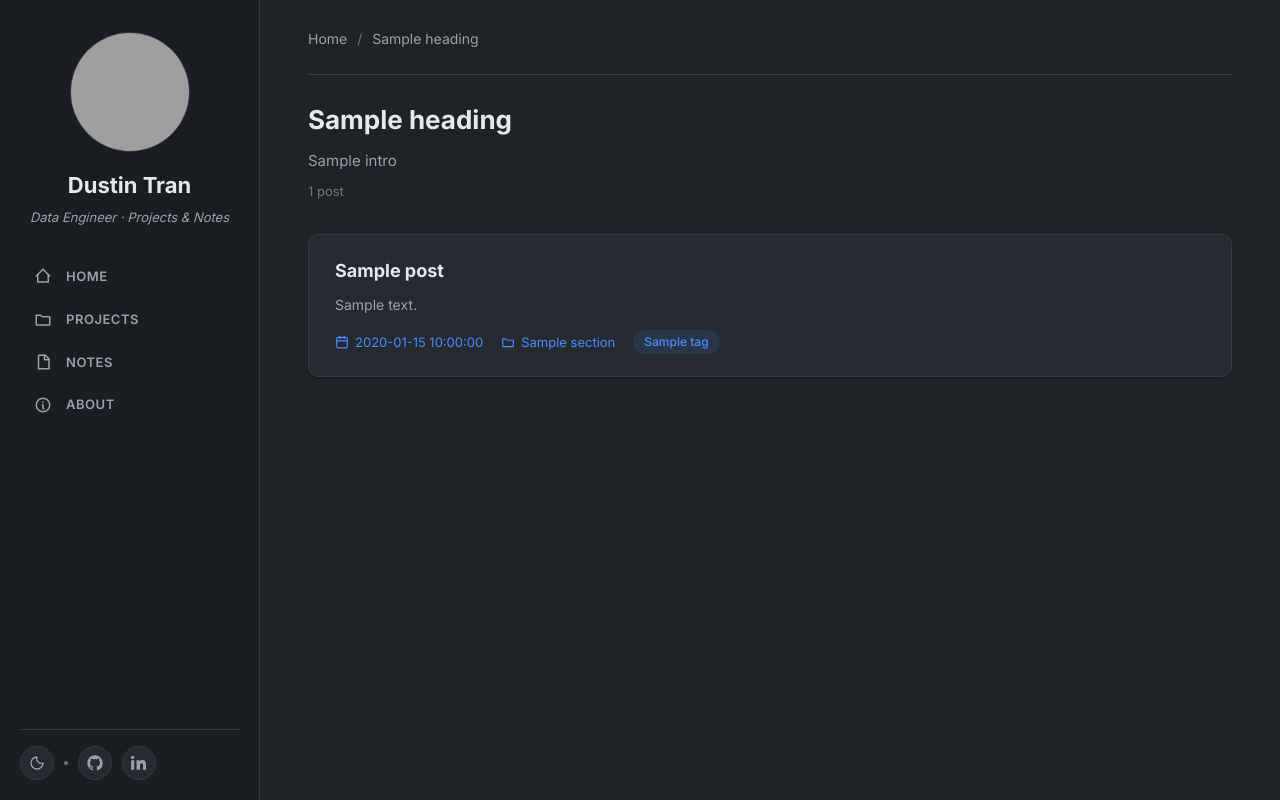
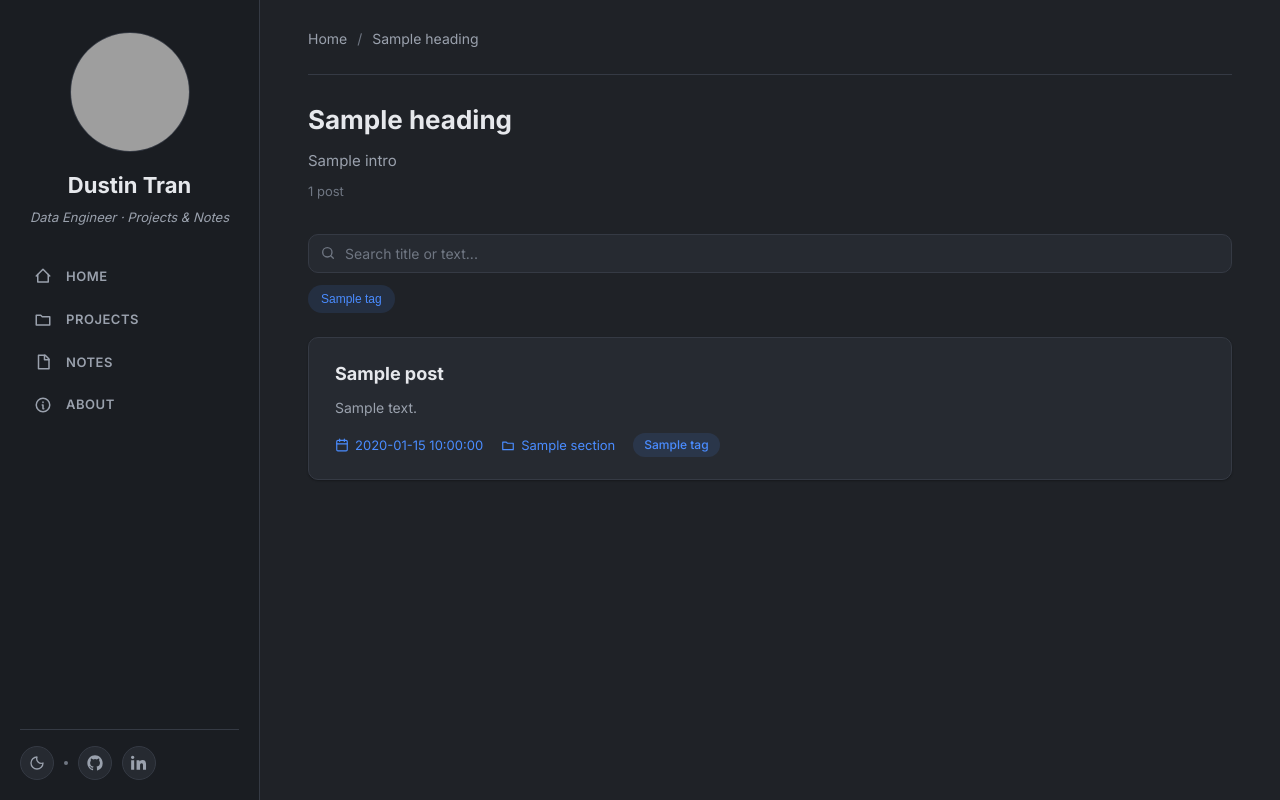
Before and after one commit to dustint121/Portfolio-Website, a Flask app: template templates/section.html in a window 1280 px wide. Run offline with Flask 3, Linux system fonts and the light colour scheme; the template is opened without the code that fills it: most values are stand-ins (such as "Sample title", 1, 10 or a date in 2020); grey boxes are pictures that could not be loaded.

Commit message:
Added search bar functionality

```diff
--- a/app.py
+++ b/app.py
@@ -155,18 +155,40 @@ def resume():
 @app.route("/favicon.ico")
 def favicon():
     # Serve the browser-tab icon straight from the local "assets" folder.
-    if not os.path.isfile(os.path.join(FAVICON_DIR, FAVICON_FILENAME)):
+    favicon_path = os.path.join(FAVICON_DIR, FAVICON_FILENAME)  # str
+    if not os.path.isfile(favicon_path):
         abort(404)
-    return send_from_directory(
+    resp = send_from_directory(
         FAVICON_DIR, FAVICON_FILENAME, mimetype="image/vnd.microsoft.icon"
     )
+    # Cache for a long time once a browser does pick it up correctly.
+    # Chrome caches favicons very aggressively and sometimes ignores a
+    # fresh fetch entirely; the cache-busting "v" query param on the
+    # <link> tag (see inject_globals + base.html) is what actually forces
+    # a refetch when the file changes, not this header.
+    resp.headers["Cache-Control"] = "public, max-age=31536000, immutable"
+    return resp
 
 
 @app.context_processor
 def inject_globals():
-    # Make the profile image URL available to every template.
+    # Make the profile image URL and a cache-busted favicon URL available
+    # to every template. Chrome caches favicons very aggressively per
+    # origin and often ignores normal cache headers, so the favicon URL
+    # carries a "v" query param derived from the file's mtime -- if you
+    # replace assets/favicon.ico, this value changes and Chrome is forced
+    # to treat it as a new resource instead of reusing a stale one.
     # Output: dict
-    return {"profile_image_url": "/profile-image"}
+    favicon_path = os.path.join(FAVICON_DIR, FAVICON_FILENAME)  # str
+    try:
+        favicon_version = int(os.path.getmtime(favicon_path))  # int
+    except OSError:
+        favicon_version = 0  # int fallback if the file is missing
+
+    return {
+        "profile_image_url": "/profile-image",
+        "favicon_url": "/favicon.ico?v=" + str(favicon_version),
+    }
 
 
 @app.route("/healthz")
--- a/static/css/style.css
+++ b/static/css/style.css
@@ -273,6 +273,7 @@ a { color: inherit; text-decoration: none; }
 
 /* ---------- Card link wrapper ---------- */
 .card-link { display: block; color: inherit; }
+.card-link[hidden] { display: none; }
 .card-link:hover .card { border-color: var(--text-subtle); transform: translateY(-1px); }
 
 
@@ -436,3 +437,86 @@ a { color: inherit; text-decoration: none; }
     }
     .main { padding: 24px 20px 48px; }
 }
+/* ---------- Search + tag filter bar ---------- */
+.search-bar {
+    margin-bottom: 24px;
+}
+.search-input-wrap {
+    position: relative;
+    display: flex;
+    align-items: center;
+}
+.search-icon {
+    position: absolute;
+    left: 12px;
+    width: 16px;
+    height: 16px;
+    color: var(--text-subtle);
+    pointer-events: none;
+}
+.search-input {
+    width: 100%;
+    padding: 10px 36px 10px 36px;
+    border-radius: 10px;
+    border: 1px solid var(--border);
+    background: var(--surface);
+    color: var(--text);
+    font-size: 14px;
+    font-family: inherit;
+    transition: border-color 0.15s ease;
+}
+.search-input:focus {
+    outline: none;
+    border-color: var(--accent);
+}
+.search-input::placeholder {
+    color: var(--text-subtle);
+}
+.search-clear {
+    position: absolute;
+    right: 8px;
+    width: 22px;
+    height: 22px;
+    border: none;
+    background: transparent;
+    color: var(--text-subtle);
+    font-size: 18px;
+    line-height: 1;
+    cursor: pointer;
+    border-radius: 6px;
+}
+.search-clear:hover {
+    background: var(--surface-hover);
+    color: var(--text-muted);
+}
+.tag-filter-list {
+    display: flex;
+    flex-wrap: wrap;
+    gap: 8px;
+    margin-top: 12px;
+}
+.tag-chip {
+    display: inline-block;
+    padding: 4px 12px;
+    border-radius: 999px;
+    background: var(--accent-soft);
+    color: var(--accent);
+    font-size: 12px;
+    font-weight: 500;
+    line-height: 1.5;
+    border: 1px solid transparent;
+    cursor: pointer;
+    transition: background 0.15s ease, color 0.15s ease, border-color 0.15s ease;
+}
+.tag-chip:hover {
+    border-color: var(--accent);
+}
+.tag-chip.active {
+    background: var(--accent);
+    color: #fff;
+}
+.search-empty-state {
+    margin-top: 16px;
+    color: var(--text-subtle);
+    font-size: 14px;
+}
--- /dev/null
+++ b/static/js/search.js
@@ -0,0 +1,76 @@
+// Client-side search + tag filter for post-card lists (home/section pages).
+// Filters ".card-link" elements already in the DOM against:
+//   - free-text query, matched against data-search-text (title + summary + body)
+//   - a set of active tags (toggled via .tag-chip buttons), matched against
+//     data-tags -- a post must have ALL active tags to stay visible (AND logic)
+// The two filters are combined with AND: a card must satisfy both to show.
+document.addEventListener('DOMContentLoaded', () => {
+    const root = document.querySelector('[data-search-root="true"]');
+    const cardList = document.getElementById('card-list');
+    if (!root || !cardList) return;
+
+    const input = document.getElementById('search-input');
+    const clearBtn = document.getElementById('search-clear');
+    const emptyState = document.getElementById('search-empty-state');
+    const introCount = document.getElementById('intro-count');
+    const tagChips = Array.from(root.querySelectorAll('.tag-chip'));
+    const cards = Array.from(cardList.querySelectorAll('.card-link'));
+
+    // Set of currently active (selected) tag names, lowercase. Set of str.
+    const activeTags = new Set();
+
+    const applyFilters = () => {
+        const query = (input.value || '').trim().toLowerCase();  // str
+        let visibleCount = 0;  // int
+
+        cards.forEach((card) => {
+            const searchText = card.dataset.searchText || '';          // str
+            const cardTags = (card.dataset.tags || '').split(',')      // list of str
+                .map((t) => t.trim())
+                .filter(Boolean);
+
+            const matchesText = query === '' || searchText.includes(query);
+            const matchesTags = activeTags.size === 0 ||
+                Array.from(activeTags).every((tag) => cardTags.includes(tag));
+
+            const visible = matchesText && matchesTags;
+            card.hidden = !visible;
+            if (visible) visibleCount += 1;
+        });
+
+        emptyState.hidden = visibleCount !== 0;
+        clearBtn.hidden = query === '' && activeTags.size === 0;
+
+        if (introCount) {
+            const label = visibleCount === 1 ? 'post' : 'posts';
+            introCount.textContent = `${visibleCount} ${label}`;
+        }
+    };
+
+    input.addEventListener('input', applyFilters);
+
+    tagChips.forEach((chip) => {
+        chip.addEventListener('click', () => {
+            const tag = chip.dataset.tag;  // str
+            if (activeTags.has(tag)) {
+                activeTags.delete(tag);
+                chip.classList.remove('active');
+            } else {
+                activeTags.add(tag);
+                chip.classList.add('active');
+            }
+            applyFilters();
+        });
+    });
+
+    clearBtn.addEventListener('click', () => {
+        input.value = '';
+        activeTags.clear();
+        tagChips.forEach((chip) => chip.classList.remove('active'));
+        applyFilters();
+        input.focus();
+    });
+
+    // Initial pass in case the browser restored a typed value on reload.
+    applyFilters();
+});
--- a/storage.py
+++ b/storage.py
@@ -30,6 +30,8 @@ import boto3
 import frontmatter
 from botocore.exceptions import ClientError
 from dotenv import load_dotenv
+
+from rendering import strip_markdown
 
 load_dotenv()
 
@@ -105,6 +107,13 @@ class Post:
     def date_iso(self):
         # Returns: str ("" when date is missing, else ISO 8601 date string)
         return self.date.isoformat() if self.date else ""
+
+    @property
+    def search_text(self):
+        # Plain-text version of the body, used for client-side full-text
+        # search (see templates/partials/post_card.html data-search-text).
+        # Returns: str
+        return strip_markdown(self.body)
 
 
 # ----- Client ---------------------------------------------------------------
--- a/templates/base.html
+++ b/templates/base.html
@@ -4,7 +4,8 @@
     <meta charset="UTF-8">
     <meta name="viewport" content="width=device-width, initial-scale=1.0">
     <title>{% block title %}Portfolio{% endblock %}</title>
-    <link rel="icon" type="image/x-icon" href="{{ url_for('favicon') }}">
+    <link rel="icon" type="image/x-icon" href="{{ favicon_url }}">
+    <link rel="shortcut icon" type="image/x-icon" href="{{ favicon_url }}">
     <script>
         // Apply persisted theme before first paint to avoid flash.
         (function () {
@@ -39,5 +40,6 @@
     </div>
 
     <script src="{{ url_for('static', filename='js/main.js') }}"></script>
+    <script src="{{ url_for('static', filename='js/search.js') }}"></script>
 </body>
 </html>
--- a/templates/home.html
+++ b/templates/home.html
@@ -13,7 +13,8 @@
 </section>
 
 {% if posts %}
-<section class="card-list" aria-label="Recent posts">
+{% include 'partials/search_bar.html' %}
+<section class="card-list" id="card-list" aria-label="Recent posts">
     {% for post in posts %}
         {% include 'partials/post_card.html' %}
     {% endfor %}
--- a/templates/partials/post_card.html
+++ b/templates/partials/post_card.html
@@ -1,5 +1,9 @@
 {# Renders a single post card. Expects `post` (storage.Post) in context. #}
-<a class="card-link" href="{{ url_for('post_page', section=post.section, slug=post.slug) }}">
+{# data-search-text and data-tags feed the client-side search/filter bar. #}
+<a class="card-link"
+   href="{{ url_for('post_page', section=post.section, slug=post.slug) }}"
+   data-search-text="{{ (post.title ~ ' ' ~ post.summary ~ ' ' ~ post.search_text)|lower }}"
+   data-tags="{{ post.tags|join(',')|lower }}">
     <article class="card">
         <h3 class="card-title">{{ post.title }}</h3>
         {% if post.summary %}
--- /dev/null
+++ b/templates/partials/search_bar.html
@@ -0,0 +1,40 @@
+{# Search + tag-filter bar for a list of post cards.
+   Expects `posts` (list of storage.Post) in context.
+   Works purely client-side (static/js/search.js): it filters the
+   ".card-link" elements already rendered in the surrounding
+   ".card-list" section, so no extra network round-trip is needed. #}
+{% set all_tags = [] %}
+{% for post in posts %}
+    {% for tag in post.tags %}
+        {% if tag not in all_tags %}
+            {% set _ = all_tags.append(tag) %}
+        {% endif %}
+    {% endfor %}
+{% endfor %}
+{% set sorted_tags = all_tags|sort %}
+
+{% if posts %}
+<section class="search-bar" data-search-root="true">
+    <div class="search-input-wrap">
+        <svg class="search-icon" viewBox="0 0 24 24" fill="none" stroke="currentColor" stroke-width="2" stroke-linecap="round" stroke-linejoin="round" aria-hidden="true"><circle cx="11" cy="11" r="7"/><path d="m20 20-3.5-3.5"/></svg>
+        <input
+            type="text"
+            id="search-input"
+            class="search-input"
+            placeholder="Search title or text..."
+            autocomplete="off"
+            aria-label="Search posts by title or text">
+        <button type="button" id="search-clear" class="search-clear" aria-label="Clear search" hidden>&times;</button>
+    </div>
+
+    {% if sorted_tags %}
+    <div class="tag-filter-list" role="group" aria-label="Filter by tag">
+        {% for tag in sorted_tags %}
+        <button type="button" class="tag-chip" data-tag="{{ tag|lower }}">{{ tag }}</button>
+        {% endfor %}
+    </div>
+    {% endif %}
+
+    <p class="search-empty-state" id="search-empty-state" hidden>No posts match your search.</p>
+</section>
+{% endif %}
--- a/templates/section.html
+++ b/templates/section.html
@@ -11,11 +11,12 @@
 <section class="intro">
     <h2 class="intro-title">{{ heading }}</h2>
     <p class="intro-text">{{ intro }}</p>
-    <p class="intro-count">{{ posts|length }} {{ "post" if posts|length == 1 else "posts" }}</p>
+    <p class="intro-count" id="intro-count">{{ posts|length }} {{ "post" if posts|length == 1 else "posts" }}</p>
 </section>
 
 {% if posts %}
-<section class="card-list" aria-label="{{ heading }} posts">
+{% include 'partials/search_bar.html' %}
+<section class="card-list" id="card-list" aria-label="{{ heading }} posts">
     {% for post in posts %}
         {% include 'partials/post_card.html' %}
     {% endfor %}
```
Also changed, not shown: rendering.py (+42 -0 lines).
